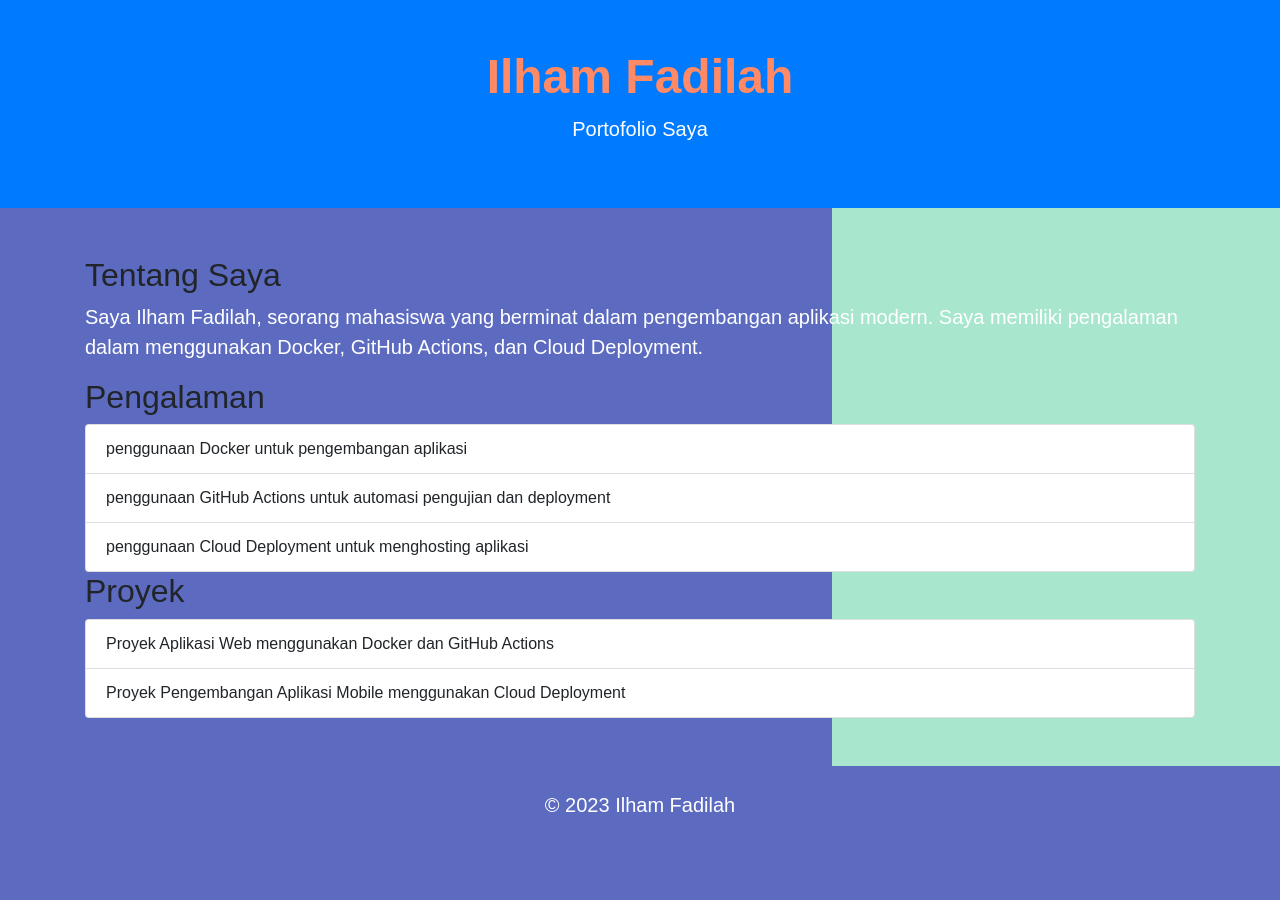
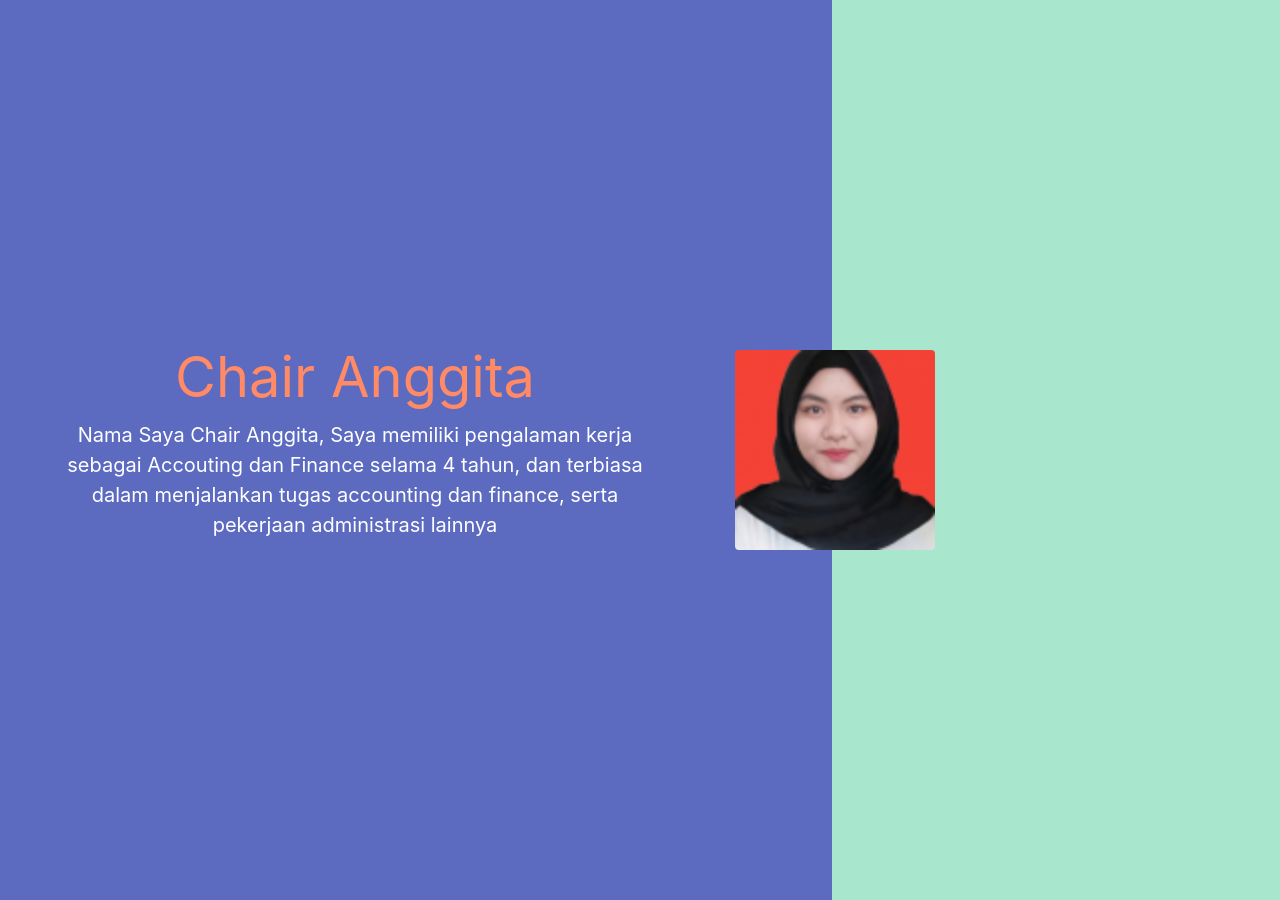
Before and after one commit to ChairAnggita-ch/UAS-PCC-ChairAnggita-2025, a PHP site: page / in a window 1280 px wide. Before the commit the page ends 812 px from the top, so only its background shows below. Run offline with PHP 8.4, Linux system fonts and the light colour scheme.

Commit message:
Update index.php

```diff
--- a/index.php
+++ b/index.php
@@ -7,59 +7,22 @@ echo "    <meta name='viewport' content='width=device-width, initial-scale=1.0'>
 echo "    <title>Portofolio Ilham Fadilah</title>";
 echo "    <link rel='stylesheet' href='https://stackpath.bootstrapcdn.com/bootstrap/4.5.2/css/bootstrap.min.css'>";
 echo "    <link rel='stylesheet' href='style.css'>";
-echo "    <style>
-        body {
-            font-family: Arial, sans-serif;
-            background-color: #f4f4f4;
-        }
-        .profile-img {
-            max-width: 1500px; /* Ukuran gambar telah diperbesar */
-            height: 200px; /* Tinggi gambar telah diperbesar */
-        }
-        .about-section {
-            margin-top: 20px;
-        }
-        .card {
-            margin-top: 20px;
-            box-shadow: 0 4px 8px rgba(0, 0, 0, 0.2);
-            transition: transform 0.3s ease;
-            background-color: #f8f9fa; /* Membuat kartu transparan */
-            border: none; /* Menghilangkan border kartu */
-        }
-        .card:hover {
-            transform: translateY(-5px);
-        }
-    </style>";
 echo "</head>";
-echo "<body>";
-echo "    <header class='bg-primary text-white text-center py-5'>";
-echo "        <h1>Ilham Fadilah</h1>";
-echo "        <p>Portofolio Saya</p>";
-echo "    </header>";
-echo "    <main class='container my-5'>";
-echo "        <section>";
-echo "            <h2>Tentang Saya</h2>";
-echo "            <p>Saya Ilham Fadilah, seorang mahasiswa yang berminat dalam pengembangan aplikasi modern. Saya memiliki pengalaman dalam menggunakan Docker, GitHub Actions, dan Cloud Deployment.</p>";
-echo "        </section>";
-echo "        <section>";
-echo "            <h2>Pengalaman</h2>";
-echo "            <ul class='list-group'>";
-echo "                <li class='list-group-item'>penggunaan Docker untuk pengembangan aplikasi</li>";
-echo "                <li class='list-group-item'>penggunaan GitHub Actions untuk automasi pengujian dan deployment</li>";
-echo "                <li class='list-group-item'>penggunaan Cloud Deployment untuk menghosting aplikasi</li>";
-echo "            </ul>";
-echo "        </section>";
-echo "        <section>";
-echo "            <h2>Proyek</h2>";
-echo "            <ul class='list-group'>";
-echo "                <li class='list-group-item'>Proyek Aplikasi Web menggunakan Docker dan GitHub Actions</li>";
-echo "                <li class='list-group-item'>Proyek Pengembangan Aplikasi Mobile menggunakan Cloud Deployment</li>";
-echo "            </ul>";
-echo "        </section>";
-echo "    </main>";
-echo "    <footer class='text-center py-4'>";
-echo "        <p>&copy; 2023 Ilham Fadilah</p>";
-echo "    </footer>";
+echo "<body class='bg-light' style='overflow: hidden;'>";
+echo "    <div class='container-fluid'>";
+echo "        <div class='row align-items-center' style='height: 100vh; width: 100vw;'>";
+echo "            <div class='col-md-6 text-center'>";
+echo "                <h1 class='display-4'><b>Chair Anggita</b></h1>";
+echo "                <p>Nama Saya Chair Anggita, Saya memiliki pengalaman kerja sebagai Accouting dan Finance selama 4 tahun, dan terbiasa dalam menjalankan tugas accounting dan finance, serta pekerjaan administrasi lainnya</p>";
+echo "            </div>";
+echo "            <div class='col-md-3 text-center'>";
+echo "                <img src='images/chair.png' alt='Profile' class='img-fluid rounded' style='width: 200px;'>";
+echo "            </div>";
+echo "        </div>";
+echo "    </div>";
+echo "    <script src='https://code.jquery.com/jquery-3.5.1.slim.min.js'></script>";
+echo "    <script src='https://cdn.jsdelivr.net/npm/@popperjs/core@2.9.2/dist/umd/popper.min.js'></script>";
+echo "    <script src='https://stackpath.bootstrapcdn.com/bootstrap/4.5.2/js/bootstrap.min.js'></script>";
 echo "</body>";
 echo "</html>";
 ?>
```
